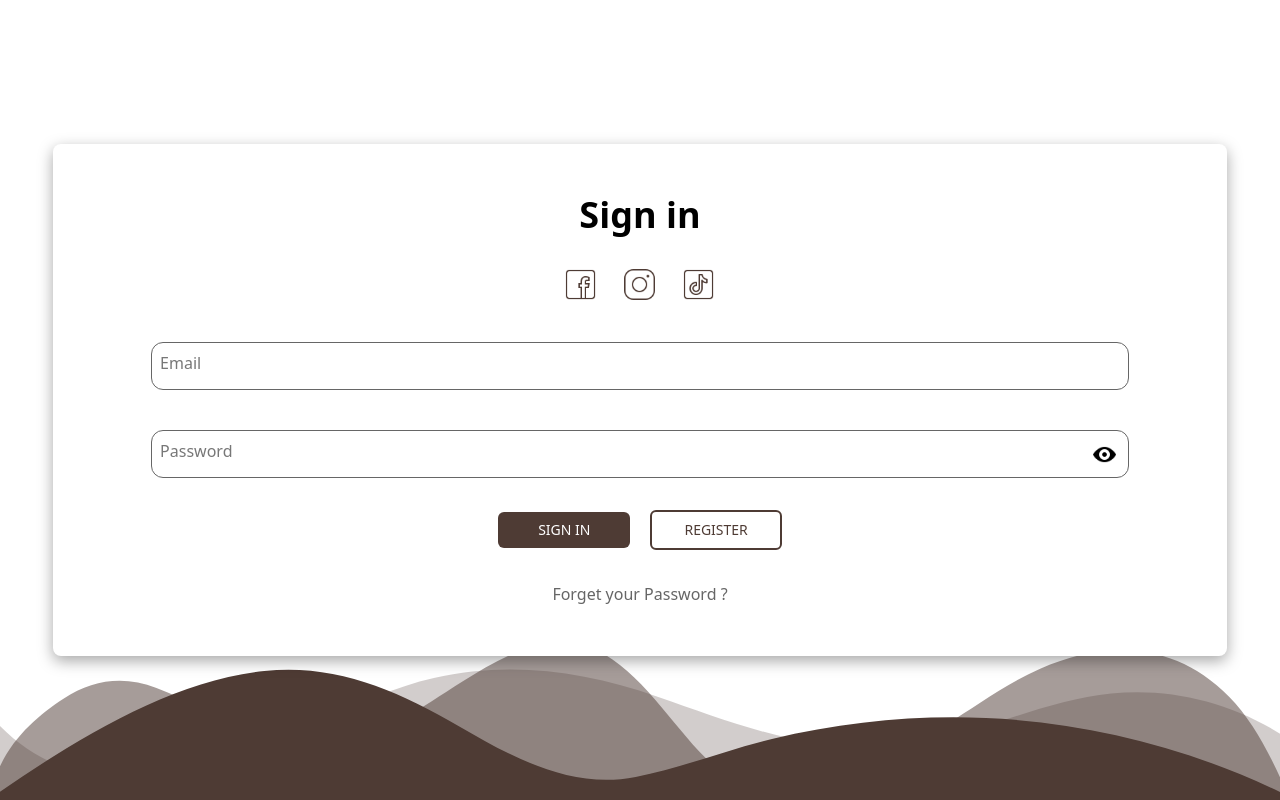
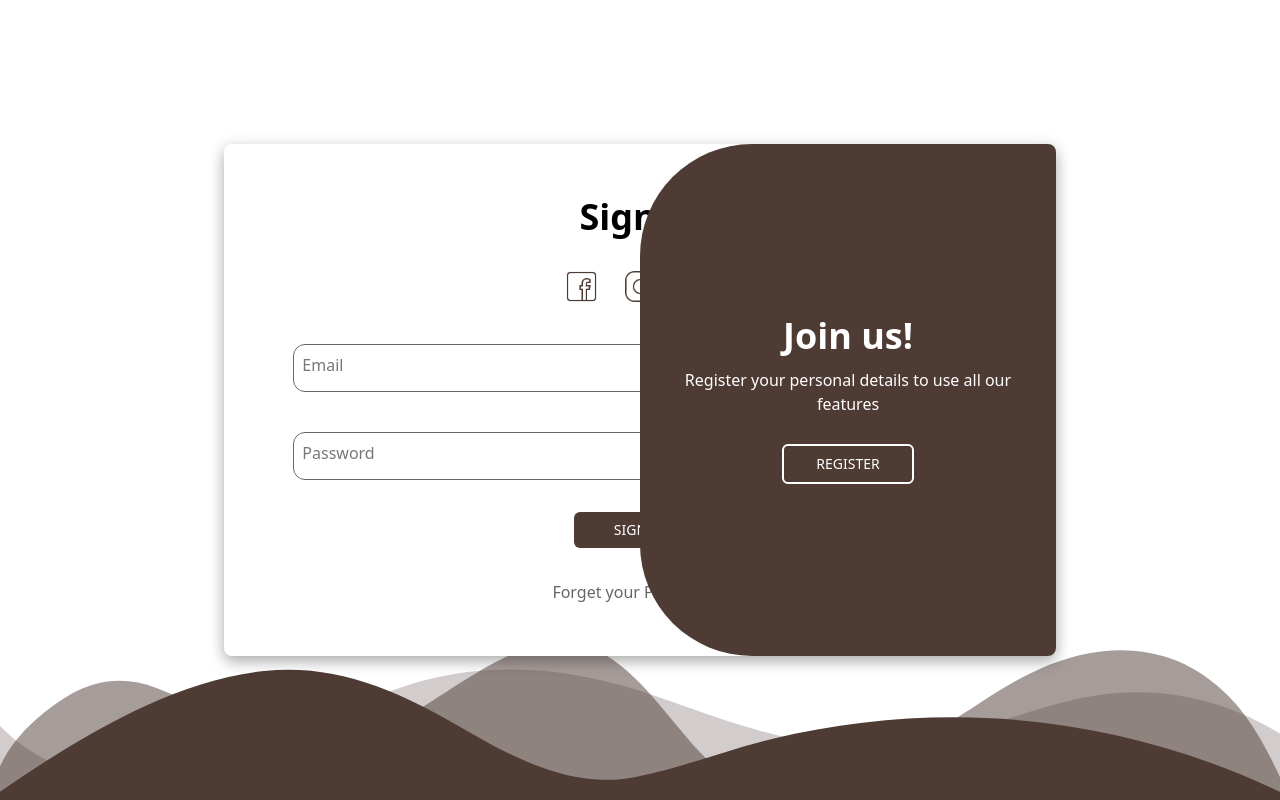
Before and after one commit to ryu-zaki/Comfoody, a React (Create React App) app: page / in a window 1280 px wide. Both pictures are taken after a click on the item "Login". Built offline with nearby package versions, Linux system fonts and the light colour scheme.

Commit message:
Login Designs Completed

```diff
--- a/src/App.css
+++ b/src/App.css
@@ -17,6 +17,8 @@
 
   --allProWidth: 10em;
   --allProHeight: 10em;
+
+  --logCardChildWidth: 100%;
 }
 
 body {
@@ -590,31 +592,31 @@ html body .products-section .all-products > h2.active {
 
 }
 
-.logreg-con.switch .logreg-card > * {
-  transform: translateX(-100%);
+.logreg-con .logreg-card .login,
+.logreg-con .logreg-card .register {
+  min-width: var(--logCardChildWidth);
+  transition: transform .8s, opacity 1s;
 }
 
-.logreg-con.switch .logreg-card > *:first-child {
+.logreg-con .logreg-card .register {
   opacity: 0;
 }
 
-.logreg-con .logreg-card > *:last-child {
+.logreg-con.switch .logreg-card .register {
+  opacity: 1;
+}
+
+.logreg-con.switch .logreg-card .login {
   opacity: 0;
 }
 
-.logreg-con.switch .logreg-card > *:last-child {
-  opacity: 1;
+.logreg-con.switch .logreg-card .login,
+.logreg-con.switch .logreg-card .register {
+  transform: translateX(-100%);
+
 
 }
 
-.logreg-con .logreg-card > * {
-  min-width: 100%;
-  transition: all .7s;
-}
-
-.logreg-con .logreg-card > *.deac {
-  opacity: 0;
-}
 
 .input-box-con > div {
   border: 1px solid #666;
@@ -648,12 +650,20 @@ html body .products-section .all-products > h2.active {
 
 }
 
+
+
 @media (min-width: 400px) {
   :root {
     --gridWrapperHeight: 75em;
 
     --allProWidth: 11em;
     --allProHeight: 11em;
+  }
+}
+
+@media (min-width: 480px) {
+  .logreg-con .logreg-card {
+    width: 27em;
   }
 }
 
@@ -725,16 +735,88 @@ html body .products-section .all-products > h2.active {
 
 @media (min-width: 930px) {
 
+  :root {
+    --logCardChildWidth: 50%;
+  }
+
+
   body .hero-section {
     height: 80vh;
 
 
   }
 
+  .logreg-con .logreg-card {
+    width: 52em;
+  }
+
   body .main-wrapper {
     max-width: 55em;
     margin-inline: auto;
   }
+
+  .logreg-con .logreg-card .brown-section {
+    transform: translateX(100%);
+    border-top-left-radius: 7em;
+    border-bottom-left-radius: 7em;
+    transition: transform .8s, border-radius 1.3s;
+  }
+
+  .logreg-con.switch .logreg-card .brown-section {
+    transform: translateX(0%);
+    border-top-left-radius: 0;
+    border-bottom-left-radius: 0;
+    border-top-right-radius: 7em;
+    border-bottom-right-radius: 7em;
+  }
+
+  .logreg-con .logreg-card .register {
+    transform: translateX(-60%);
+    opacity: 0;
+    transition: all .7s;
+    z-index: 10;
+  }
+
+  .logreg-con.switch .logreg-card .register {
+    transform: translateX(0%);
+    opacity: 1;
+    z-index: 20;
+  }
+
+  .logreg-con .logreg-card .login {
+    transform: translateX(0%);
+    opacity: 1;
+    transition: all .7s;
+    z-index: 20;
+  }
+
+  .logreg-con.switch .logreg-card .login {
+    transform: translateX(60%);
+    opacity: 0;
+  }
+
+  .logreg-con .logreg-card .sign-in-text,
+  .logreg-con .logreg-card .register-text {
+    opacity: 0;
+    transition: all .8s;
+  }
+
+  .logreg-con .logreg-card .sign-in-text {
+    transform: translateX(-110%);
+
+  }
+
+  .logreg-con.switch .logreg-card .register-text {
+    transform: translateX(110%);
+  }
+
+  .logreg-con.switch .logreg-card .sign-in-text,
+  .logreg-con .logreg-card .register-text {
+    transform: translateX(0%);
+    opacity: 1;
+
+  }
+
 
 }
 
--- a/src/components/login-register/LoginCard.js
+++ b/src/components/login-register/LoginCard.js
@@ -3,23 +3,23 @@ import React from 'react'
 export default function LoginCard({setLogSwitch, showPass}) {
 
   return (
-    <div className='flex flex-col gap-8 h-full justify-center items-center'>
+    <div className='flex flex-col gap-8 h-full justify-center items-center login'>
            <h2 className='text-4xl font-bold'>Sign in</h2>
            <ul className='flex gap-6'>
-               <li><img width="35" alt='' src='./assets/fb-icon.png'/></li>
-               <li><img width="35" alt='' src='./assets/instagram-icon.png'/></li>
-               <li><img width="35" alt='' src='./assets/tiktok-icon.png'/></li>
+               <li><img className='cursor-pointer' width="35" alt='' src='./assets/fb-icon.png'/></li>
+               <li><img className='cursor-pointer' width="35" alt='' src='./assets/instagram-icon.png'/></li>
+               <li><img className='cursor-pointer' width="35" alt='' src='./assets/tiktok-icon.png'/></li>
 
            </ul>
 
            <div className='w-full input-box-con flex flex-col gap-10 items-center mt-2'>
-             <div className='relative border-darkBlue w-10/12 h-12 rounded-xl'>
+             <div className='relative border-darkBlue w-10/12 h-12 rounded-xl overflow-hidden'>
                 <input type='email' required className='absolute bg-transparent z-10 inset-0 w-full h-full px-2'/>
                 <label className='absolute top-2 left-2'>Email</label>
                 <i></i>
              </div>
 
-             <div className='relative border-darkBlue w-10/12 h-12 rounded-xl'>
+             <div className='relative border-darkBlue w-10/12 h-12 rounded-xl overflow-hidden'>
              <img onClick={showPass} width="23" className='absolute top-3 right-3 z-20 cursor-pointer' src='./assets/Login Section/eye-slash.png' alt=''/>
                 <input type='password' required className='absolute bg-transparent z-10 inset-0 w-full h-full px-2'/>
                 <label className='absolute top-2 left-2'>Password</label>
@@ -29,7 +29,7 @@ export default function LoginCard({setLogSwitch, showPass}) {
 
            <div className='flex items-center gap-5'>
            <button className='text-sm uppercase bg-brown text-white p-2 px-10 rounded-md'>Sign in</button>
-           <button onClick={() => setLogSwitch(true)} className='text-sm uppercase bg-white text-brown text- p-2 px-8 rounded-md "border-solid border-2 border-brown'>Register</button>
+           <button onClick={() => setLogSwitch(true)} className='text-sm uppercase bg-white text-brown text- p-2 px-8 rounded-md "border-solid border-2 border-brown lg:hidden'>Register</button>
            </div>
            <p className='text-textGray cursor-pointer'>Forget your Password ?</p>
 
--- a/src/components/login-register/RegisterCard.js
+++ b/src/components/login-register/RegisterCard.js
@@ -2,7 +2,7 @@ import React from 'react'
 
 export default function RegisterCard({setLogSwitch, showPass}) {
   return (
-    <div className='flex flex-col gap-8 h-full justify-center items-center'>
+    <div className='flex flex-col gap-8 h-full justify-center items-center register'>
            <h2 className='text-4xl font-bold'>Register</h2>
            <ul className='flex gap-6'>
                <li><img width="35" alt='' src='./assets/fb-icon.png'/></li>
@@ -12,20 +12,20 @@ export default function RegisterCard({setLogSwitch, showPass}) {
            </ul>
 
            <div className='w-full input-box-con flex flex-col gap-8 items-center mt-2'>
-             <div className='relative border-darkBlue w-10/12 h-12 rounded-xl'>
+             <div className='relative border-darkBlue w-10/12 h-12 rounded-xl overflow-hidden'>
                 <input type='email' required className='absolute bg-transparent z-10 inset-0 w-full h-full px-2'/>
                 <label className='absolute top-2 left-2'>Email</label>
                 <i></i>
              </div>
 
-             <div className='relative border-darkBlue w-10/12 h-12 rounded-xl'>
+             <div className='relative border-darkBlue w-10/12 h-12 rounded-xl overflow-hidden'>
              <img onClick={showPass} width="23" className='absolute top-3 right-3 z-20 cursor-pointer' src='./assets/Login Section/eye-slash.png' alt=''/>
                 <input type='password' required className='absolute bg-transparent z-10 inset-0 w-full h-full px-2'/>
                 <label className='absolute top-2 left-2'>Password</label>
                 <i></i>
              </div>
 
-             <div className='relative border-darkBlue w-10/12 h-12 rounded-xl'>
+             <div className='relative border-darkBlue w-10/12 h-12 rounded-xl overflow-hidden'>
              <img onClick={showPass} width="23" className='absolute top-3 right-3 z-20 cursor-pointer' alt='' src='./assets/Login Section/eye-slash.png'/>
                 <input type='password' required className='absolute bg-transparent z-10 inset-0 w-full h-full px-2' alt=''/>
                 <label className='absolute top-2 left-2'>Confirm Password</label>
@@ -34,7 +34,7 @@ export default function RegisterCard({setLogSwitch, showPass}) {
            </div>
 
            <div className='flex items-center gap-5'>
-           <button onClick={() => setLogSwitch(false)} className='text-sm uppercase bg-white text-brown p-2 px-8 rounded-md border-solid border-2 border-brown'>Sign in</button>
+           <button onClick={() => setLogSwitch(false)} className='text-sm uppercase bg-white text-brown p-2 px-8 rounded-md border-solid border-2 border-brown lg:hidden'>Sign in</button>
            <button className='text-sm uppercase bg-brown text-white p-2 px-8 rounded-md'>Register</button>
            </div>
 
--- a/src/components/login-register/container.js
+++ b/src/components/login-register/container.js
@@ -32,9 +32,30 @@ export default function Container() {
     </svg>
 </div>
 
-      <div className='logreg-card w-11/12 bg-white rounded-lg flex overflow-hidden'>
+      <div className='logreg-card w-11/12 bg-white rounded-lg flex overflow-hidden relative'>
+
         <LoginCard showPass={showPass} setLogSwitch={setLogSwitch}/>
         <RegisterCard showPass={showPass}  setLogSwitch={setLogSwitch}/>
+        <div className='bg-brown w-1/2 h-full absolute z-30 brown-section hidden lg:block overflow-hidden'>
+        <div className='w-full h-full text-white absolute sign-in-text z-30 hidden lg:flex flex-col items-center justify-center left-0 px-10'>
+          <h1 className='text-4xl font-bold'>Welcome Back!</h1>
+          <p className='text-center mt-3'>Enter your personal details to use all our features</p>
+          <button onClick={() => setLogSwitch(false)} className='text-sm uppercase text-white p-2 px-8 rounded-md border-solid border-2 border-white mt-7 hover:bg-white hover:text-brown hover:font-semibold'>Sign in</button>
+        </div>
+
+        <div className='w-full h-full text-white absolute register-text z-30 hidden lg:flex flex-col items-center justify-center right-0  px-10'>
+        <h1 className='text-4xl font-bold'>Join us!</h1>
+          <p className='text-center mt-3'>Register your personal details to use all our features</p>
+          <button onClick={() => setLogSwitch(true)} className='text-sm uppercase text-white p-2 px-8 rounded-md border-solid border-2 border-white mt-7 hover:bg-white hover:text-brown hover:font-semibold'>Register</button>
+        </div>
+
+        </div>
+
+
+
+
+
+
       </div>
 
     </div>
```
